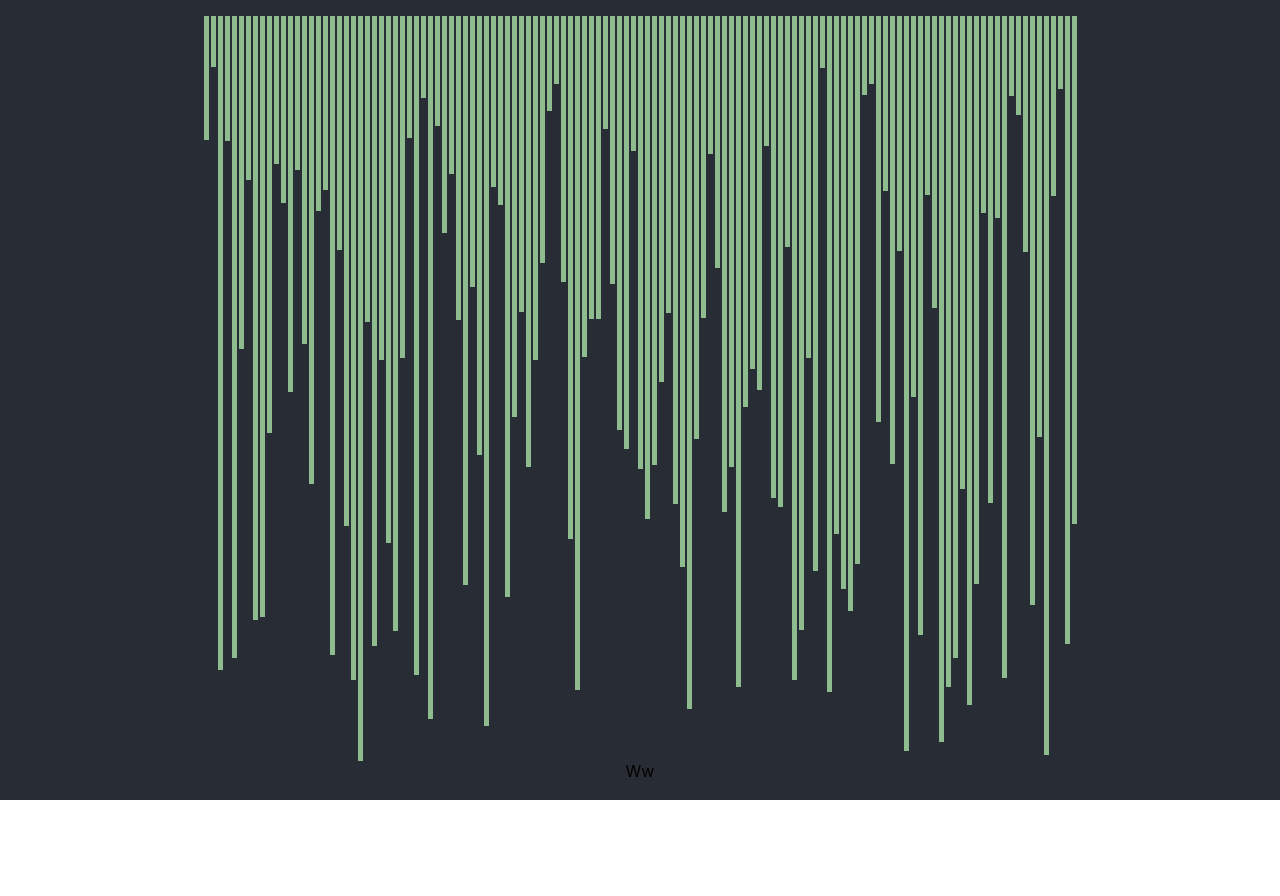
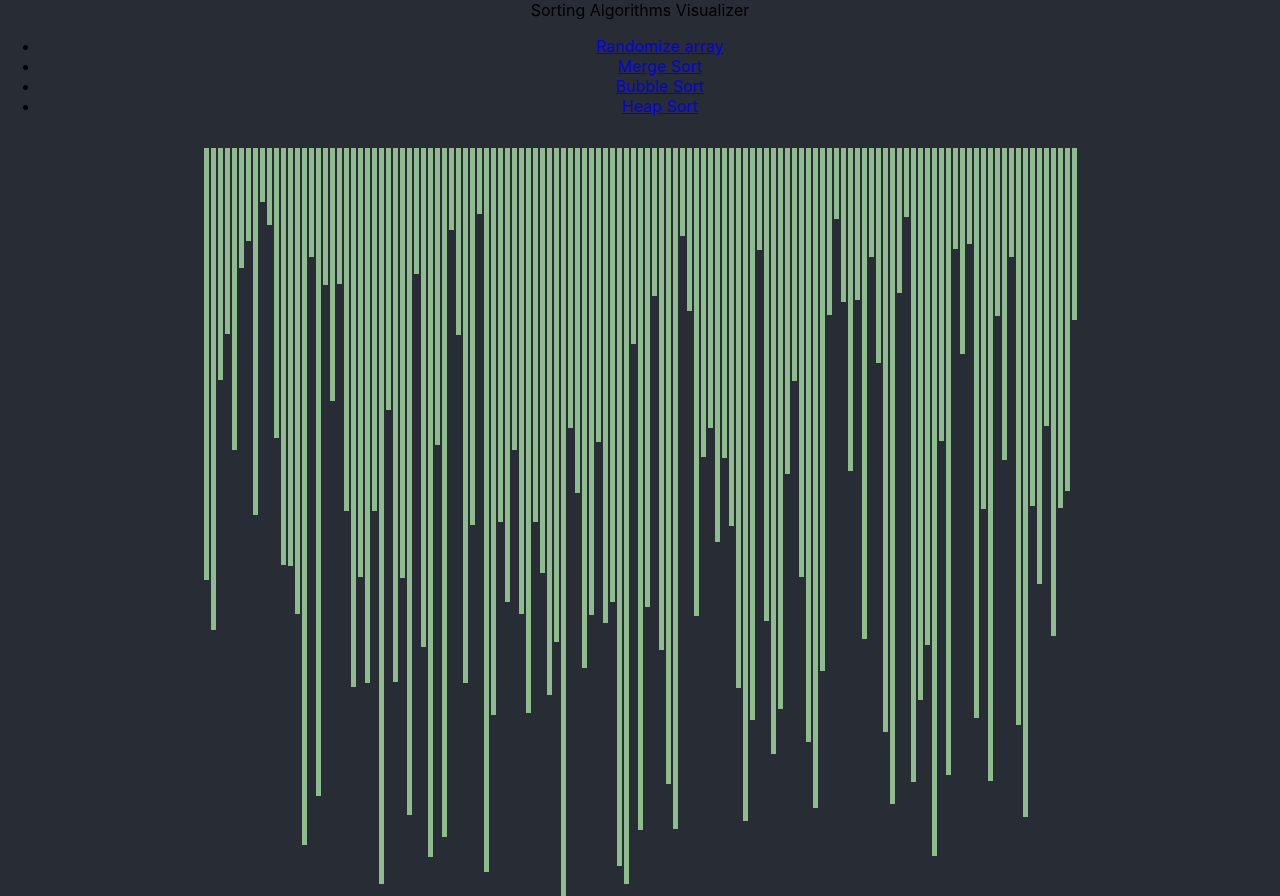
Before and after one commit to venturk/Sorting-Algorithms-Visualizer, a React (Create React App) app: page / in a window 1280 px wide. Before the commit the page ends 800 px from the top, so only its background shows below. Built offline with nearby package versions, Linux system fonts and the light colour scheme.

Commit message:
Finised implementing animation and buttons.

```diff
--- a/src/App.js
+++ b/src/App.js
@@ -5,7 +5,7 @@ import SortingVisualizer from './sortingVisualizer/SortingVisualizer.jsx'
 function App() {
   return (
     <div className="App">
-        <SortingVisualizer></SortingVisualizer>Ww
+        <SortingVisualizer></SortingVisualizer>
     </div>
   );
 }
--- a/src/sortingVisualizer/SortingVisualizer.jsx
+++ b/src/sortingVisualizer/SortingVisualizer.jsx
@@ -1,5 +1,10 @@
 import React from 'react';
 import './SortingVisualizer.css';
+import mergeSortingSequence from '../sortingAlgorithms/MergeSort.jsx';
+import bubbleSortingSequence from '../sortingAlgorithms/BubbleSort.jsx';
+import heapSortingSequence from '../sortingAlgorithms/HeapSort.jsx';
+import sortingAnimationFromSequence from './SortingAnimationFromSequence.jsx';
+// import '../toolbar/Toolbar.css';
 
 const NUM_OF_ELEMENTS = 125;
 
@@ -15,10 +20,10 @@ export default class SortingVisualizer extends React.Component {
     }
 
     componentDidMount() {
-        this.initializeArray();
+        this.initArr();
     }
 
-    initializeArray() {
+    initArr() {
         const array = [];
 
         for (let i = 0; i < NUM_OF_ELEMENTS; ++i) {
@@ -32,11 +37,70 @@ export default class SortingVisualizer extends React.Component {
         return Math.floor(Math.random() * (maximum - minimum + 1)) + minimum;
     }
 
+    mergeSort(ms) {
+        if (this.isSorting === false) {
+            this.isSorting = true;
+
+            const sortingSequence = mergeSortingSequence(this.state.array);
+            let s = new sortingAnimationFromSequence(sortingSequence, ms);
+
+            setTimeout(() => {
+                this.isSorting = false;
+            }, ms * s.timing);
+        }
+    }
+
+    bubbleSort(ms) {
+        if (this.isSorting === false) {
+            this.isSorting = true;
+
+            const sortingSequence = bubbleSortingSequence(this.state.array);
+            let s = new sortingAnimationFromSequence(sortingSequence, ms);
+
+            setTimeout(() => {
+                this.isSorting = false;
+            }, ms * s.timing);
+        }
+    }
+
+    heapSort(ms) {
+        if (this.isSorting === false) {
+            this.isSorting = true;
+
+            const sortingSequence = heapSortingSequence(this.state.array);
+            let s = new sortingAnimationFromSequence(sortingSequence, ms);
+
+            setTimeout(() => {
+                this.isSorting = false;
+            }, ms * s.timing);
+        }
+    }
+
     render() {
         const { array } = this.state;
 
         return (
             <div className="array-container">
+                <haeader className="toolbar">
+                    <nav className="toolbar__navigation">
+                        <div></div>
+                        <div className="toolbar__logo">
+                            Sorting Algorithms Visualizer
+                        </div>
+
+                        <div className="spacer"></div>
+
+                        <div className="toolbar_navigation-items">
+                            <ul>
+                                <li><a href="javascript:void(0);" onClick={() => this.initArr()}>Randomize array</a></li>
+                                <li><a href="javascript:void(0);" onClick={() => this.mergeSort(5)}>Merge Sort</a></li>
+                                <li><a href="javascript:void(0);" onClick={() => this.bubbleSort(1)}>Bubble Sort</a></li>
+                                <li><a href="javascript:void(0);" onClick={() => this.heapSort(5)}>Heap Sort</a></li>
+                            </ul>
+                        </div>
+                    </nav>
+                </haeader>
+
                 {
                     array.map((value, idx) => (
                         <div className="array-bar" key={idx} style={{ height: `${value}px` }}>
--- a/src/sortingVisualizer/sortingAnimationFromSequence.jsx
+++ b/src/sortingVisualizer/sortingAnimationFromSequence.jsx
@@ -3,7 +3,7 @@ const COMPARISON_COLOR = 'red';
 const FINAL_COLOR = 'Salmon';
 
 
-export default class sortingAnimationFromSequence {
+export default class SortingAnimationFromSequence {
     constructor(sortingSequence, sortingSpeedMs) {
         this.timing = 0;
 
```
